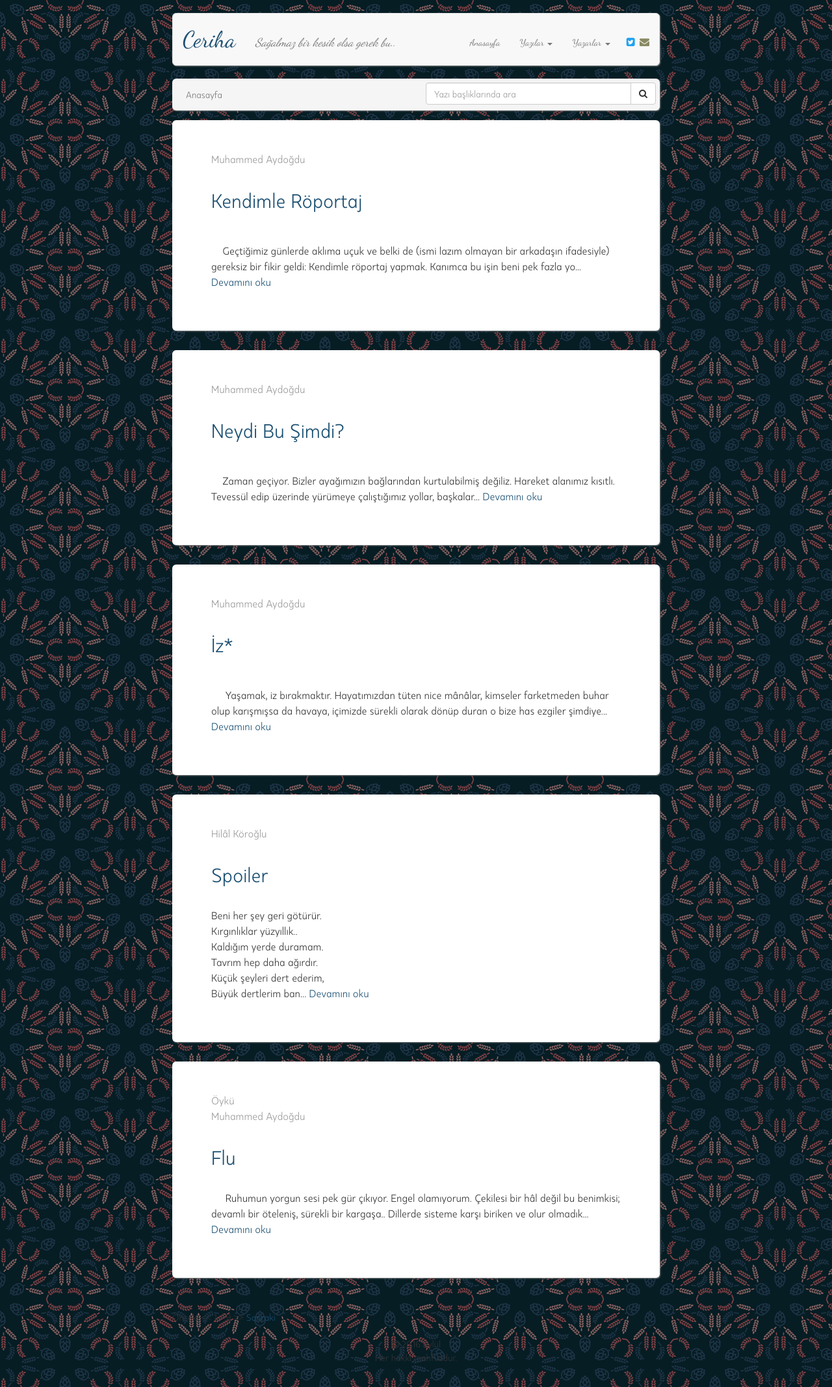
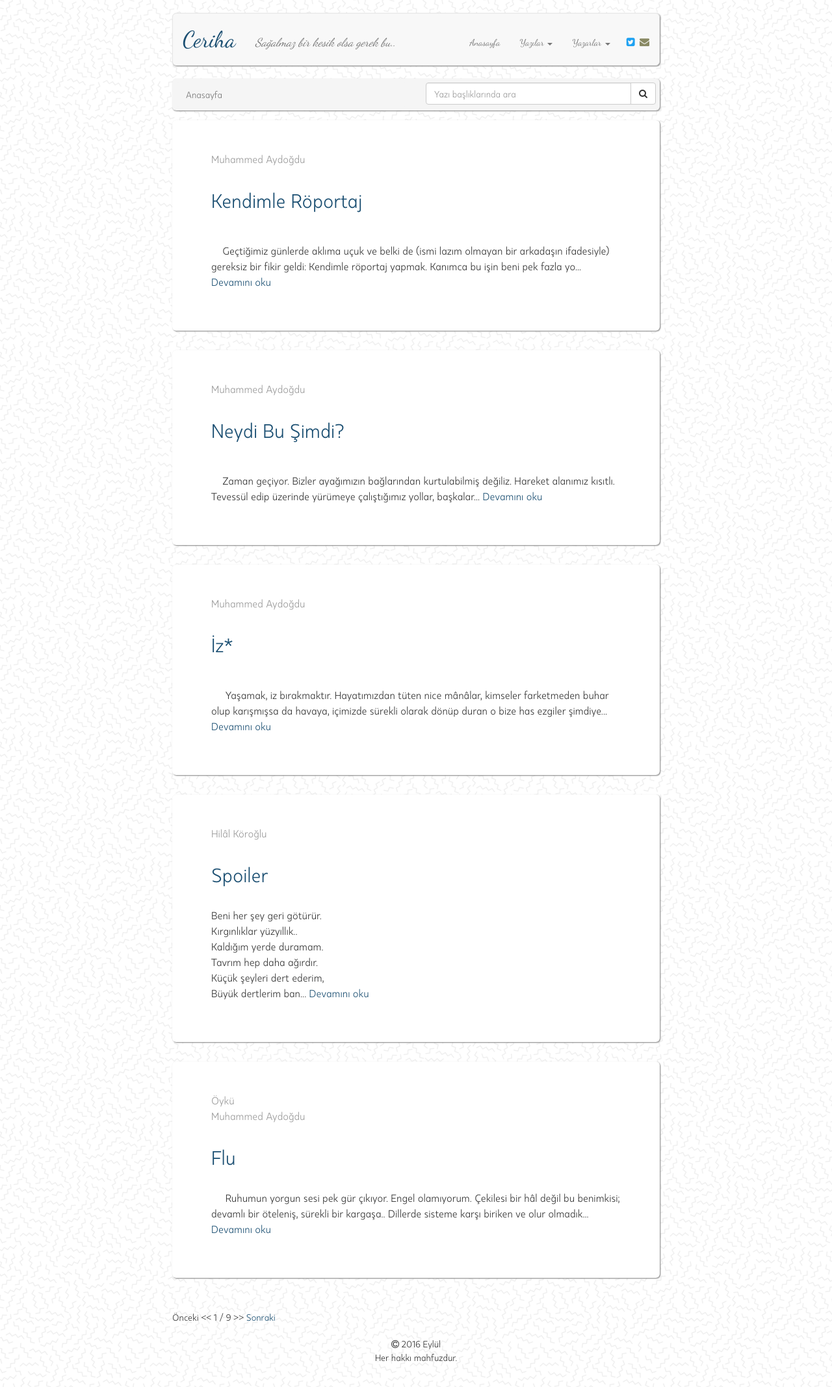
Before and after one commit to muhammedaydogdu/muhammedaydogdu.github.io, a Jekyll site: the page built from index.html, in a window 1280 px wide. Shown: the whole page at 65% size. Built offline with Jekyll 4.4.1, drawn with Linux system fonts in a browser that asks for light colours; some web fonts are replaced; the list of posts is cut into pages by our own code.

Commit message:
Update style.css

```diff
--- a/css/style.css
+++ b/css/style.css
@@ -11,7 +11,7 @@
 body {
   font-family: "Kappa", "Times New Roman", serif;
   line-height: 1.5;
-  background: url("../images/wheat.png");
+  background: url("../images/memphis-mini.png");
 }
 
 a {
```
